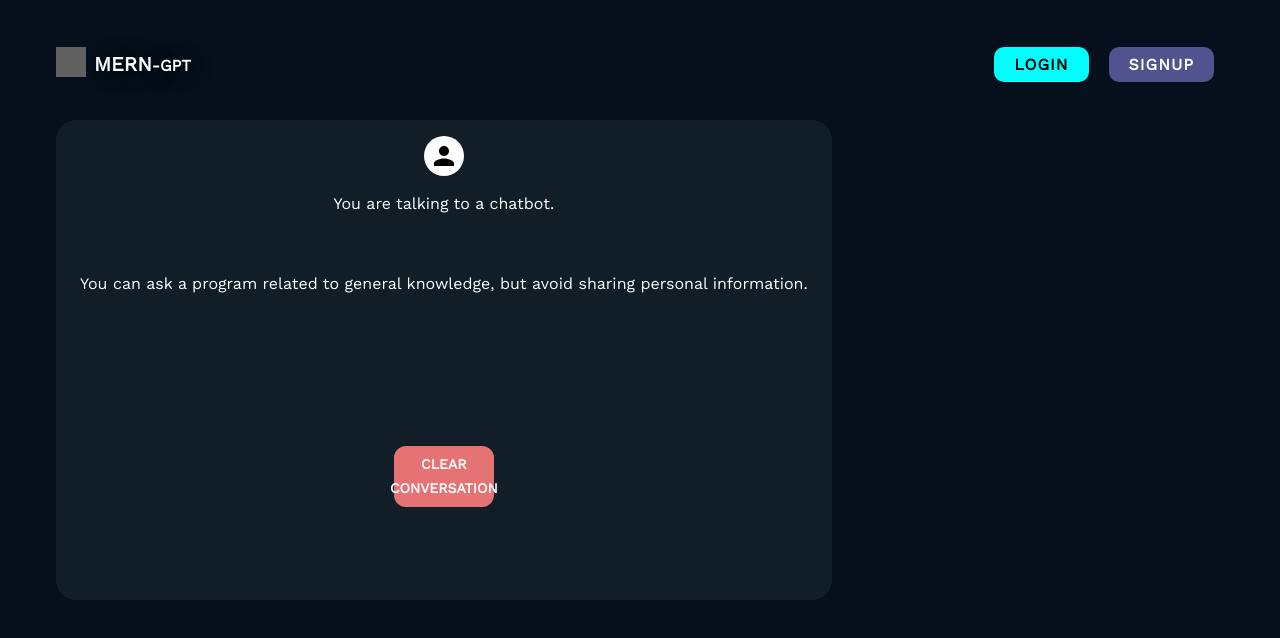
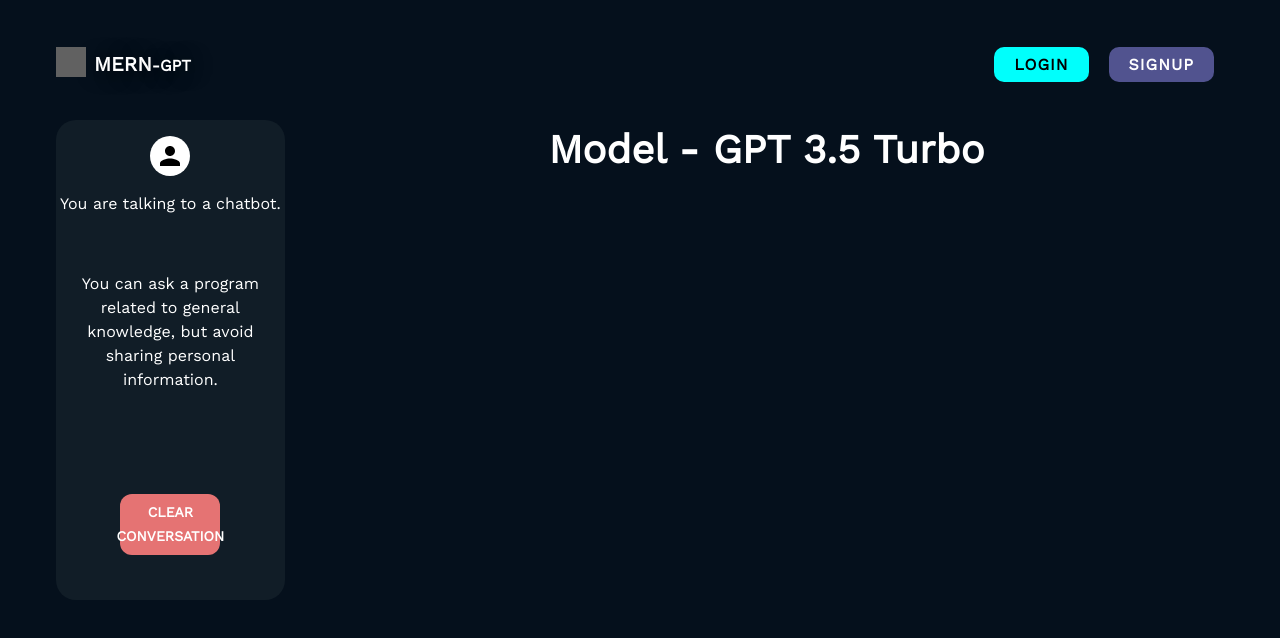
Before and after one commit to wesleyhitson/mern-chatgpt, a React (Vite) app in the folder frontend/: page /chat in a window 1280 px wide. Shown: the top 638 px of the page. Built offline with nearby package versions, Linux system fonts and the light colour scheme; no server answers; grey boxes are pictures that could not be loaded.

Commit message:
finish some styling

```diff
--- a/frontend/src/pages/Chat.tsx
+++ b/frontend/src/pages/Chat.tsx
@@ -2,6 +2,9 @@
 import red from '@mui/material/colors/red';
 import React from 'react';
 import { useAuth } from '../context/AuthContext';
+const chatMessages = [
+
+]
 
 const Chat = () => {
     const auth = useAuth();
@@ -15,7 +18,11 @@
                 mt: 3,
                 gap: 3,
             }}>
-                <Box sx={{ display: {md: "flex", xs: "none", sm: "none"} }}>
+                <Box sx={{
+                    display: {md: "flex", xs: "none", sm: "none"},
+                    flex: 0.2,
+                    flexDirection: "column"
+                    }}>
                     <Box sx={{
                         display: "flex",
                         width: "100%",
@@ -65,6 +72,37 @@
                         </Button>
                     </Box>
                 </Box>
+                <Box sx={{
+                    display: "flex",
+                    flex: {md: 0.8, xs: 1, sm: 1},
+                    flexDirection: "column",
+                    px: 3
+                }}>
+                    <Typography sx={{
+                        fontSize: "40px",
+                        color: "white",
+                        mb: 2,
+                        mx: "auto",
+                        fontWeight: "600"
+                    }}
+                    >
+                        Model - GPT 3.5 Turbo
+                    </Typography>
+                    <Box sx={{
+                        width: "100%",
+                        height: "60vh",
+                        borderRadius: 3,
+                        mx: "auto",
+                        display: "flex",
+                        flexDirection: "column",
+                        overflow: "scroll",
+                        overflowX: "hidden",
+                        overflowY: "auto",
+                        scrollBehavior: "smooth"
+                    }}>
+
+                    </Box>
+                </Box>
             </Box>
     );
 };
```
